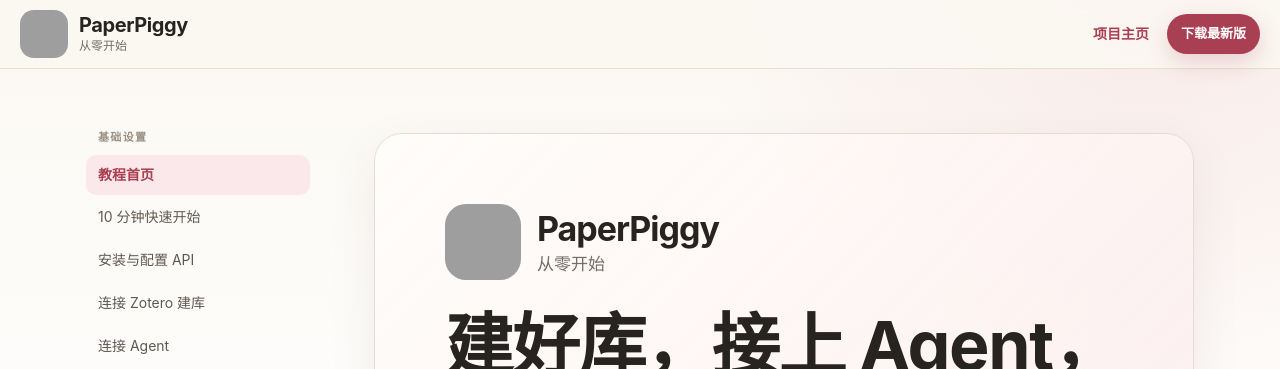
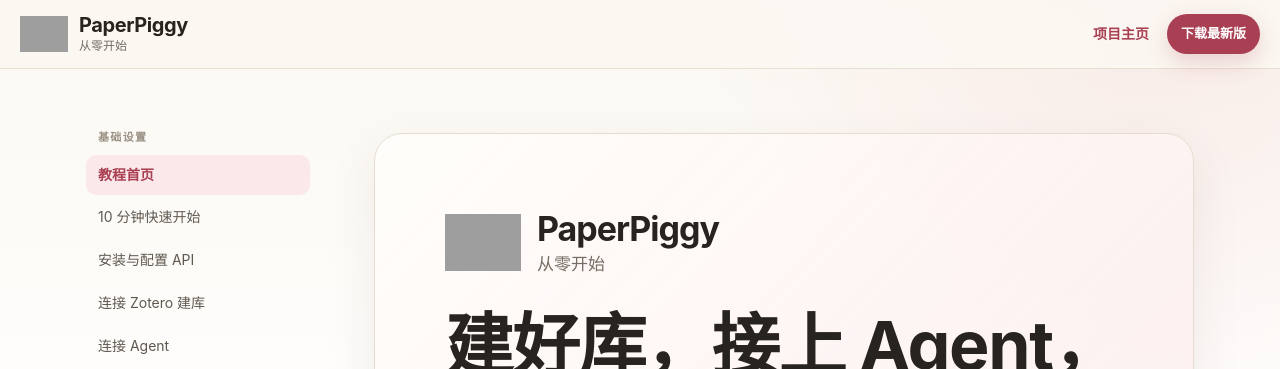
Before and after one commit to DrinkTea905/paper-piggy-guide, a Jekyll site: the page built from docs/index.md, in a window 1280 px wide. Shown: the top 369 px of the page. Built offline with Jekyll 4.4.1, drawn with Linux system fonts in a browser that asks for light colours; grey boxes are pictures that could not be loaded.

Commit message:
使用应用标准正方形图标

```diff
--- a/docs/assets/style.css
+++ b/docs/assets/style.css
@@ -40,7 +40,7 @@ a:hover { color: var(--pink); }
 .brand { display: flex; align-items: center; gap: 11px; color: var(--ink); text-decoration: none; }
 .brand-icon {
   width: 48px; height: 48px; display: block; flex: 0 0 auto;
-  object-fit: cover; object-position: center top; border-radius: 14px;
+  object-fit: contain;
 }
 .brand-copy strong, .brand-copy small { display: block; line-height: 1.08; }
 .brand-copy strong { font-size: 20px; letter-spacing: -.02em; }
@@ -94,7 +94,7 @@ p { margin: 12px 0; }
 .hero-brand { display: flex; align-items: center; gap: 16px; }
 .hero-icon {
   width: 76px; height: 76px; display: block; flex: 0 0 auto;
-  object-fit: cover; object-position: center top; border-radius: 21px;
+  object-fit: contain;
 }
 .hero-brand strong, .hero-brand small { display: block; line-height: 1.08; }
 .hero-brand strong { font-size: 34px; letter-spacing: -.03em; }
@@ -182,7 +182,7 @@ blockquote { margin: 22px 0; padding: 1px 20px; border-left: 3px solid var(--lin
 @media (max-width: 680px) {
   .topbar { min-height: 62px; padding: 9px 16px; }
   .top-actions > a:first-child { display: none; }
-  .brand-icon { width: 42px; height: 42px; border-radius: 12px; }
+  .brand-icon { width: 42px; height: 42px; }
   .brand-copy strong { font-size: 18px; }
   .page-shell { width: min(100% - 28px, 760px); }
   .content { padding: 34px 0 56px; }
@@ -191,7 +191,7 @@ blockquote { margin: 22px 0; padding: 1px 20px; border-left: 3px solid var(--lin
   .hero { padding: 28px 22px; border-radius: 22px; }
   .hero h1 { font-size: 41px; }
   .hero p, .lead { font-size: 17px; }
-  .hero-icon { width: 64px; height: 64px; border-radius: 18px; }
+  .hero-icon { width: 64px; height: 64px; }
   .hero-brand strong { font-size: 29px; }
   .hero-brand small { font-size: 15px; }
   .grid, .grid.two, .flow { grid-template-columns: 1fr; }
```
Also changed, not shown: 1 other file.
